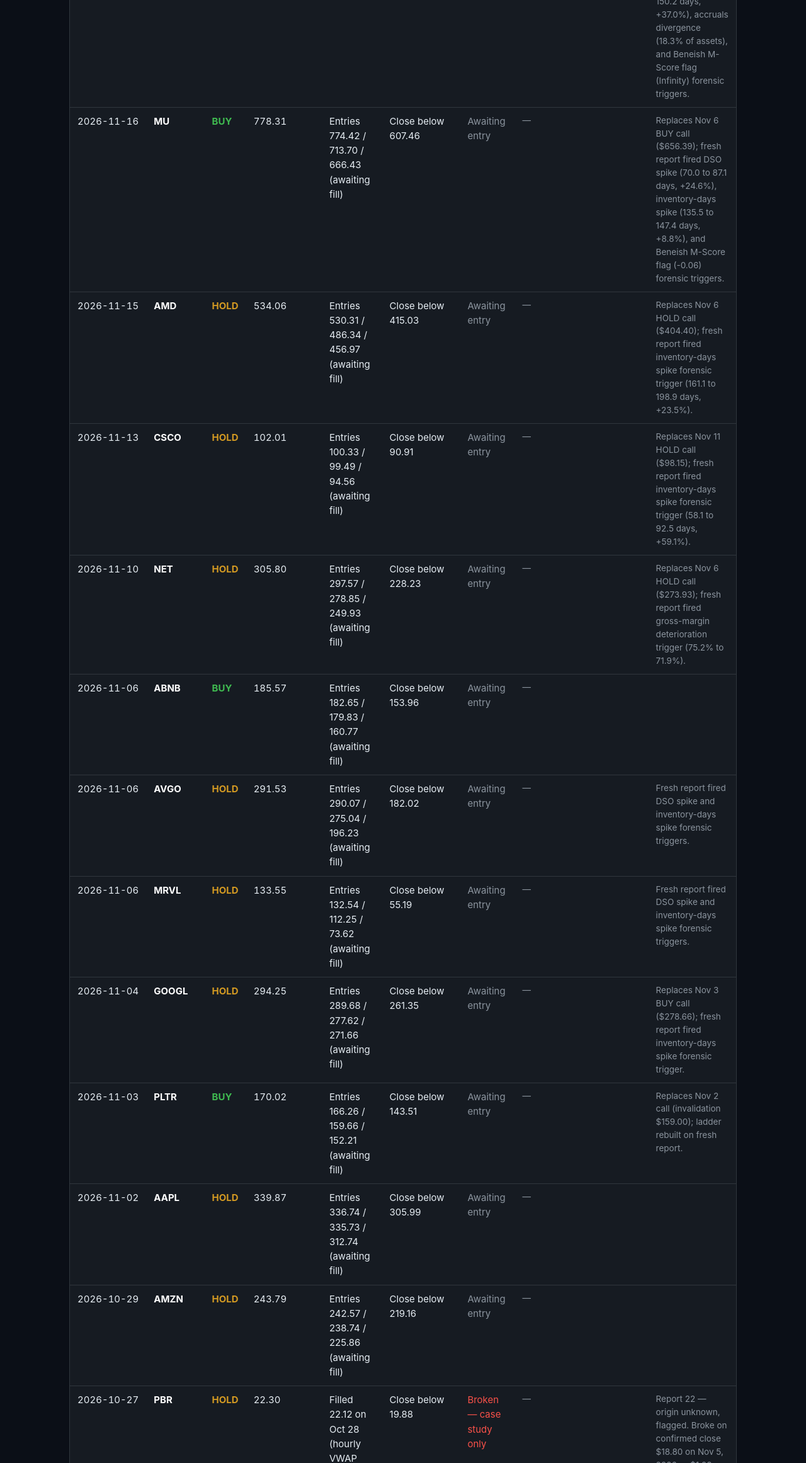
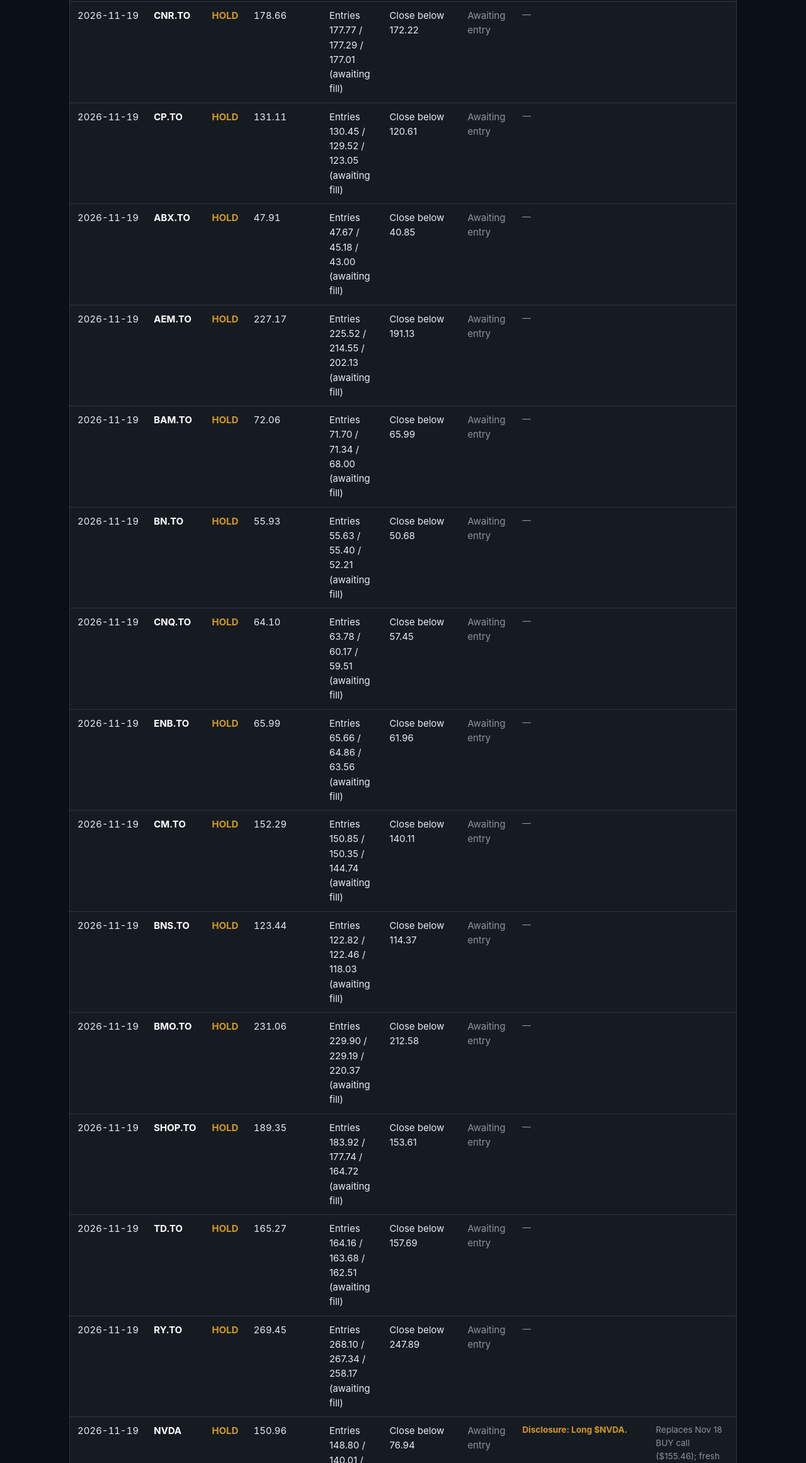
Before and after one commit to helixvalue/helixvalue-track-record, a plain HTML site: page index.html in a window 1280 px wide. Shown: the part 477-2800 px from the top of the page at 63% size. Drawn offline with Linux system fonts and the light colour scheme.

Commit message:
Track record: refresh to Nov 20, 2026 (66 calls, 22 open, 0 resolved)

```diff
--- a/index.html
+++ b/index.html
@@ -58,7 +58,7 @@
 <div class="wrap">
   <h1>HelixValue | Equity Research</h1>
   <p class="subtitle">Open Paper Calls, powered by the Helix Valuation Protocol.</p>
-  <p class="disclaimer">Source: Helix Valuation Protocol track record. As of Nov 19, 2026. 0 resolved calls — no win rate is shown. Closed calls are never edited or deleted.</p>
+  <p class="disclaimer">Source: Helix Valuation Protocol track record. As of Nov 20, 2026. 0 resolved calls — no win rate is shown. Closed calls are never edited or deleted.</p>
   <p class="notice"><strong>Hypothetical results:</strong> these are paper (simulated) model screens from the Helix Valuation Protocol — theoretical price levels tracked from public posts, not live audited brokerage returns. No slippage, commissions, or taxes are included. Past performance (actual or simulated) does not guarantee future results.</p>
   <p class="notice">For informational &amp; educational purposes only. Not financial advice or a personal recommendation.</p>
 
@@ -79,13 +79,55 @@
     </thead>
     <tbody>
       <tr>
+        <td class="num">2026-11-20</td><td class="ticker">AMD</td><td class="call-hold">HOLD</td><td class="num">489.19</td><td>Entries 482.20 / 438.77 / 397.25 (awaiting fill)</td><td>Close below 353.77</td><td class="status-awaiting">Awaiting entry</td><td class="disclosure">—</td><td class="notes">Replaces Nov 15 HOLD call ($534.06); fresh report fired inventory-days spike forensic trigger (161.1 to 198.9 days, +23.5%).</td>
+      </tr>
+      <tr>
+        <td class="num">2026-11-19</td><td class="ticker">CNR.TO</td><td class="call-hold">HOLD</td><td class="num">178.66</td><td>Entries 177.77 / 177.29 / 177.01 (awaiting fill)</td><td>Close below 172.22</td><td class="status-awaiting">Awaiting entry</td><td class="disclosure">—</td><td class="notes"></td>
+      </tr>
+      <tr>
+        <td class="num">2026-11-19</td><td class="ticker">CP.TO</td><td class="call-hold">HOLD</td><td class="num">131.11</td><td>Entries 130.45 / 129.52 / 123.05 (awaiting fill)</td><td>Close below 120.61</td><td class="status-awaiting">Awaiting entry</td><td class="disclosure">—</td><td class="notes"></td>
+      </tr>
+      <tr>
+        <td class="num">2026-11-19</td><td class="ticker">ABX.TO</td><td class="call-hold">HOLD</td><td class="num">47.91</td><td>Entries 47.67 / 45.18 / 43.00 (awaiting fill)</td><td>Close below 40.85</td><td class="status-awaiting">Awaiting entry</td><td class="disclosure">—</td><td class="notes"></td>
+      </tr>
+      <tr>
+        <td class="num">2026-11-19</td><td class="ticker">AEM.TO</td><td class="call-hold">HOLD</td><td class="num">227.17</td><td>Entries 225.52 / 214.55 / 202.13 (awaiting fill)</td><td>Close below 191.13</td><td class="status-awaiting">Awaiting entry</td><td class="disclosure">—</td><td class="notes"></td>
+      </tr>
+      <tr>
+        <td class="num">2026-11-19</td><td class="ticker">BAM.TO</td><td class="call-hold">HOLD</td><td class="num">72.06</td><td>Entries 71.70 / 71.34 / 68.00 (awaiting fill)</td><td>Close below 65.99</td><td class="status-awaiting">Awaiting entry</td><td class="disclosure">—</td><td class="notes"></td>
+      </tr>
+      <tr>
+        <td class="num">2026-11-19</td><td class="ticker">BN.TO</td><td class="call-hold">HOLD</td><td class="num">55.93</td><td>Entries 55.63 / 55.40 / 52.21 (awaiting fill)</td><td>Close below 50.68</td><td class="status-awaiting">Awaiting entry</td><td class="disclosure">—</td><td class="notes"></td>
+      </tr>
+      <tr>
+        <td class="num">2026-11-19</td><td class="ticker">CNQ.TO</td><td class="call-hold">HOLD</td><td class="num">64.10</td><td>Entries 63.78 / 60.17 / 59.51 (awaiting fill)</td><td>Close below 57.45</td><td class="status-awaiting">Awaiting entry</td><td class="disclosure">—</td><td class="notes"></td>
+      </tr>
+      <tr>
+        <td class="num">2026-11-19</td><td class="ticker">ENB.TO</td><td class="call-hold">HOLD</td><td class="num">65.99</td><td>Entries 65.66 / 64.86 / 63.56 (awaiting fill)</td><td>Close below 61.96</td><td class="status-awaiting">Awaiting entry</td><td class="disclosure">—</td><td class="notes"></td>
+      </tr>
+      <tr>
+        <td class="num">2026-11-19</td><td class="ticker">CM.TO</td><td class="call-hold">HOLD</td><td class="num">152.29</td><td>Entries 150.85 / 150.35 / 144.74 (awaiting fill)</td><td>Close below 140.11</td><td class="status-awaiting">Awaiting entry</td><td class="disclosure">—</td><td class="notes"></td>
+      </tr>
+      <tr>
+        <td class="num">2026-11-19</td><td class="ticker">BNS.TO</td><td class="call-hold">HOLD</td><td class="num">123.44</td><td>Entries 122.82 / 122.46 / 118.03 (awaiting fill)</td><td>Close below 114.37</td><td class="status-awaiting">Awaiting entry</td><td class="disclosure">—</td><td class="notes"></td>
+      </tr>
+      <tr>
+        <td class="num">2026-11-19</td><td class="ticker">BMO.TO</td><td class="call-hold">HOLD</td><td class="num">231.06</td><td>Entries 229.90 / 229.19 / 220.37 (awaiting fill)</td><td>Close below 212.58</td><td class="status-awaiting">Awaiting entry</td><td class="disclosure">—</td><td class="notes"></td>
+      </tr>
+      <tr>
+        <td class="num">2026-11-19</td><td class="ticker">SHOP.TO</td><td class="call-hold">HOLD</td><td class="num">189.35</td><td>Entries 183.92 / 177.74 / 164.72 (awaiting fill)</td><td>Close below 153.61</td><td class="status-awaiting">Awaiting entry</td><td class="disclosure">—</td><td class="notes"></td>
+      </tr>
+      <tr>
+        <td class="num">2026-11-19</td><td class="ticker">TD.TO</td><td class="call-hold">HOLD</td><td class="num">165.27</td><td>Entries 164.16 / 163.68 / 162.51 (awaiting fill)</td><td>Close below 157.69</td><td class="status-awaiting">Awaiting entry</td><td class="disclosure">—</td><td class="notes"></td>
+      </tr>
+      <tr>
+        <td class="num">2026-11-19</td><td class="ticker">RY.TO</td><td class="call-hold">HOLD</td><td class="num">269.45</td><td>Entries 268.10 / 267.34 / 258.17 (awaiting fill)</td><td>Close below 247.89</td><td class="status-awaiting">Awaiting entry</td><td class="disclosure">—</td><td class="notes"></td>
+      </tr>
+      <tr>
         <td class="num">2026-11-19</td><td class="ticker">NVDA</td><td class="call-hold">HOLD</td><td class="num">150.96</td><td>Entries 148.80 / 140.01 / 86.62 (awaiting fill)</td><td>Close below 76.94</td><td class="status-awaiting">Awaiting entry</td><td class="disclosure-held">Disclosure: Long $NVDA.</td><td class="notes">Replaces Nov 18 BUY call ($155.46); fresh report fired DSO spike (61.4 to 76.0 days, +23.7%), inventory-days spike (109.6 to 150.2 days, +37.0%), accruals divergence (18.3% of assets), and Beneish M-Score flag (Infinity) forensic triggers.</td>
       </tr>
       <tr>
         <td class="num">2026-11-16</td><td class="ticker">MU</td><td class="call-buy">BUY</td><td class="num">778.31</td><td>Entries 774.42 / 713.70 / 666.43 (awaiting fill)</td><td>Close below 607.46</td><td class="status-awaiting">Awaiting entry</td><td class="disclosure">—</td><td class="notes">Replaces Nov 6 BUY call ($656.39); fresh report fired DSO spike (70.0 to 87.1 days, +24.6%), inventory-days spike (135.5 to 147.4 days, +8.8%), and Beneish M-Score flag (-0.06) forensic triggers.</td>
-      </tr>
-      <tr>
-        <td class="num">2026-11-15</td><td class="ticker">AMD</td><td class="call-hold">HOLD</td><td class="num">534.06</td><td>Entries 530.31 / 486.34 / 456.97 (awaiting fill)</td><td>Close below 415.03</td><td class="status-awaiting">Awaiting entry</td><td class="disclosure">—</td><td class="notes">Replaces Nov 6 HOLD call ($404.40); fresh report fired inventory-days spike forensic trigger (161.1 to 198.9 days, +23.5%).</td>
       </tr>
       <tr>
         <td class="num">2026-11-13</td><td class="ticker">CSCO</td><td class="call-hold">HOLD</td><td class="num">102.01</td><td>Entries 100.33 / 99.49 / 94.56 (awaiting fill)</td><td>Close below 90.91</td><td class="status-awaiting">Awaiting entry</td><td class="disclosure">—</td><td class="notes">Replaces Nov 11 HOLD call ($98.15); fresh report fired inventory-days spike forensic trigger (58.1 to 92.5 days, +59.1%).</td>
@@ -121,7 +163,7 @@
         <td class="num">2026-10-26</td><td class="ticker">VFV.TO</td><td class="call-hold">HOLD</td><td class="num">190.73</td><td>Filled 192.12 on Oct 27 (hourly VWAP approx)</td><td>Close below 185.44</td><td class="status-broken">Broken — case study only</td><td class="disclosure">—</td><td class="notes">Placeholder report — broke on confirmed close $182.71 on Nov 5, 2026, $2.73 below the $185.44 invalidation.</td>
       </tr>
       <tr>
-        <td class="num">2026-10-26</td><td class="ticker">XEQT.TO</td><td class="call-hold">HOLD</td><td class="num">45.07</td><td>Filled 45.34 on Oct 27 (hourly VWAP approx)</td><td>Close below 43.88</td><td class="status-open">Open</td><td class="disclosure">—</td><td class="notes"></td>
+        <td class="num">2026-10-26</td><td class="ticker">XEQT.TO</td><td class="call-hold">HOLD</td><td class="num">45.07</td><td>Filled 45.34 on Oct 27 (hourly VWAP approx)</td><td>Close below 43.88</td><td class="status-broken">Broken — case study only</td><td class="disclosure">—</td><td class="notes">Broke on confirmed close $43.28 on Nov 19, 2026, $0.60 below the $43.88 invalidation.</td>
       </tr>
       <tr>
         <td class="num">2026-10-24</td><td class="ticker">SPCX</td><td class="call-hold">HOLD</td><td class="num">147.49</td><td>Filled 148.13 on Oct 26 (hourly VWAP approx)</td><td>Close below 121.38</td><td class="status-open">Open</td><td class="disclosure">—</td><td class="notes"></td>
@@ -152,7 +194,7 @@
   </div>
 
   <p class="method">Method: entries are the first session after the call at that session's hourly-bar VWAP approximation (daily typical price fallback where noted). Buys close at top target, stop, invalidation close, or 90-day horizon; Holds run the full 90 days. Benchmark: SPY over the identical window (not shown here).</p>
-  <p class="updated">Last updated: Nov 19, 2026.</p>
+  <p class="updated">Last updated: Nov 20, 2026.</p>
 </div>
 </body>
 </html>
```
